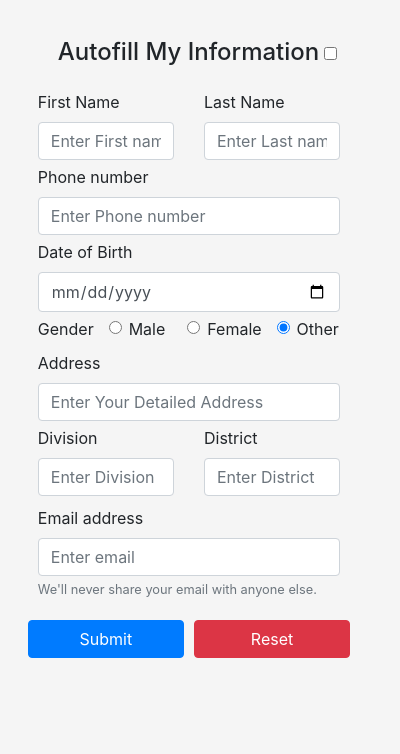
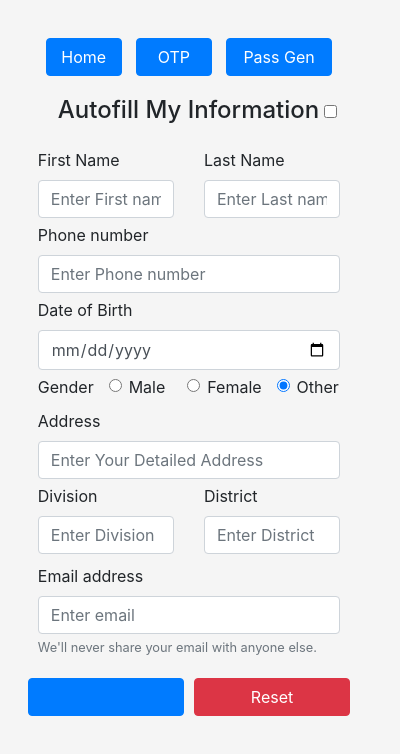
Before and after one commit to md-Salah/autofill-chrome-extension, a browser extension: page user_interface/popup.html in a window 400 px wide. Drawn offline with nearby package versions, Linux system fonts and the light colour scheme.

Commit message:
Navbar Added

```diff
--- a/user_interface/popup.html
+++ b/user_interface/popup.html
@@ -10,6 +10,12 @@
 </head>
 
 <body>
+    <div class="first-btn">
+            <a href="./popup.html" class="btn btn-primary col" style="width: 25%;">Home</a>
+            <a href="./otp_email.html" class="btn btn-primary col" style="width: 25%;">OTP</a>
+            <a href="./password_gen_ui.html" class="btn btn-primary col" style="width: 35%;">Pass Gen</a>
+
+    </div>
     <form>
         <div class="form-check form-switch">
             <label class="form-check-label switch" for="flexSwitchCheckChecked">
@@ -98,7 +104,7 @@
         </div>
 
         <div class="row">
-            <button type="submit" id="submitBtn" class="btn btn-primary col" style="width: 40%;">Submit</button>
+            <button type="submit" id="submitBtn" class="btn btn-primary col" style="width: 40%;"></button>
             <button type="reset" class="btn btn-danger col" style="width: 40%;">Reset</button>
         </div>
 
--- a/user_interface/popup.js
+++ b/user_interface/popup.js
@@ -27,7 +27,7 @@ submitBtn.addEventListener("click", (event) => {
   else if (lname.value == "") {
     validMsg.textContent = "Last Name is invalid";
   }
-  else if (phoneNumber.value == "") {
+  else if (phoneNumber.value = "") {
     validMsg.textContent = "Phone Number is invalid";
   }
   else if (email.value == "") {
--- a/user_interface/signup.css
+++ b/user_interface/signup.css
@@ -21,3 +21,8 @@ h4 {
 .anotherRow {
     padding-bottom: 5px;
 }
+
+.first-btn{
+    margin-bottom: 20px;
+    text-align: center;
+}
```
